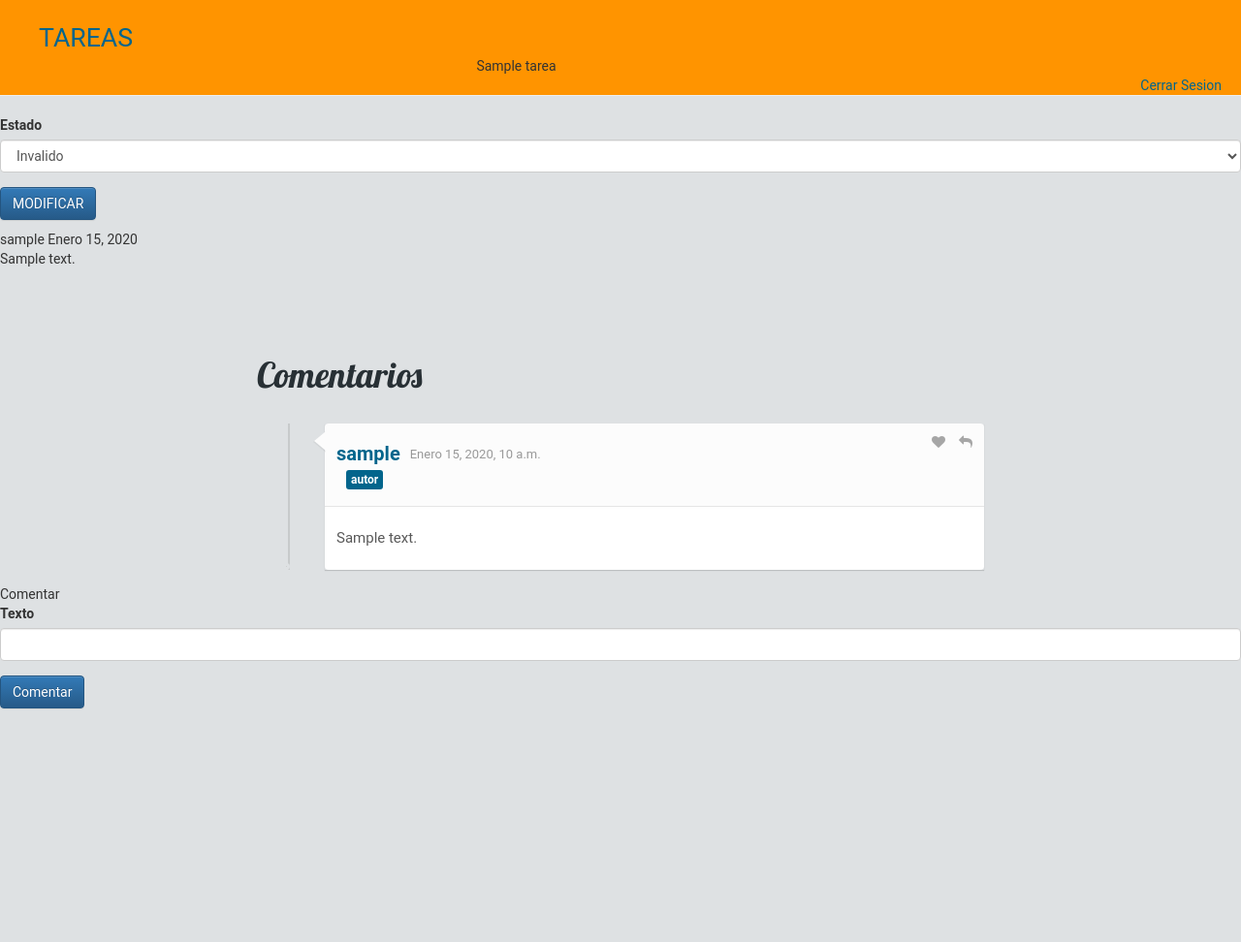
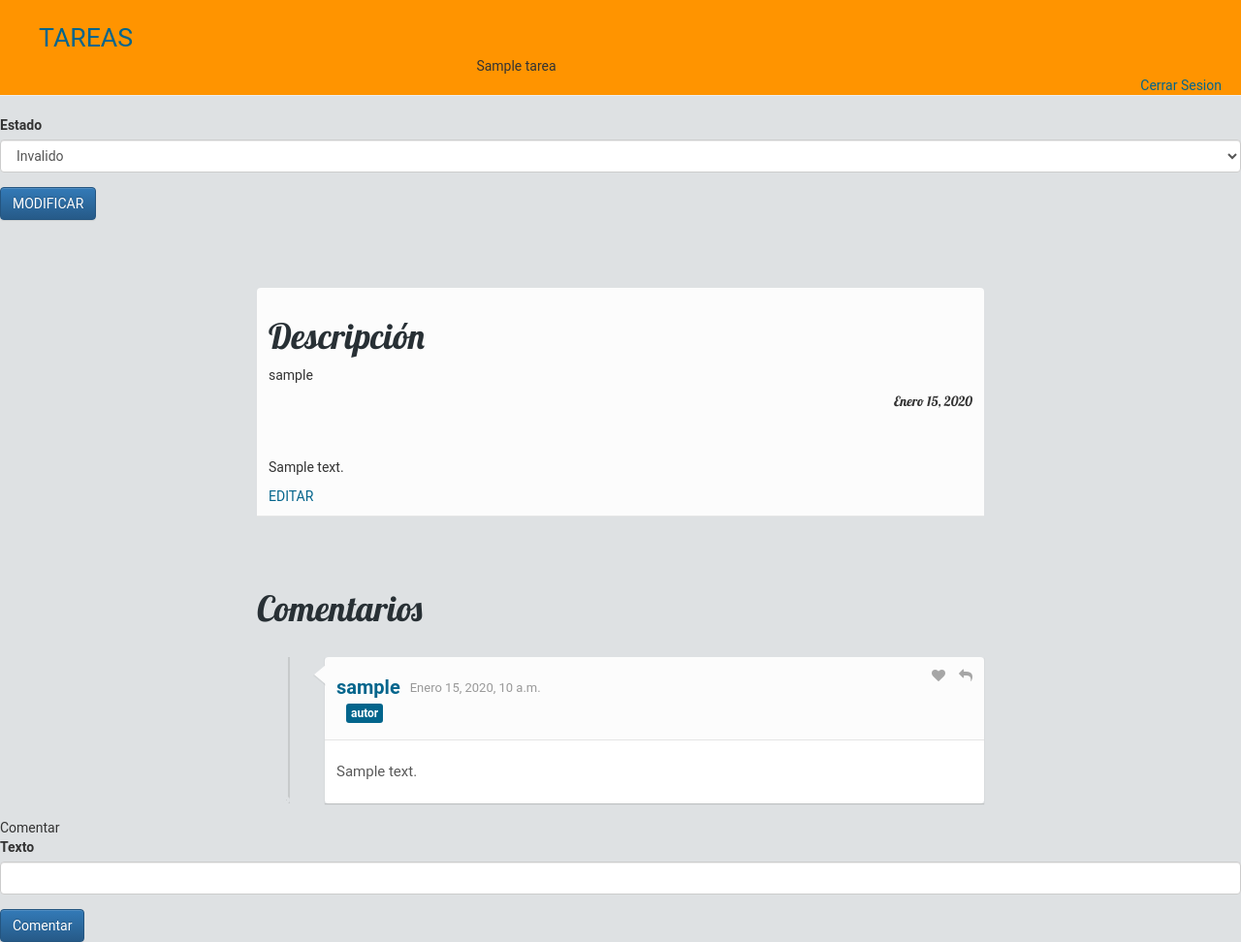
Before and after one commit to tecnicatura-villa-el-libertador/topolino, a Django app: page /tareas/1/ in a window 1280 px wide. Shown: the whole page at 97% size. Before the commit the page ends 732 px from the top, so only its background shows below. Run offline with Django 3.2, Linux system fonts and the light colour scheme; a user stored in the database is signed in; tables that the repository leaves empty hold one stand-in row (values such as "Sample post"); some libraries are stand-ins or nearby versions.

Commit message:
editar tareas

```diff
--- a/tareas/forms.py
+++ b/tareas/forms.py
@@ -5,7 +5,7 @@ from django.contrib.auth.models import User
 from pagedown.widgets import PagedownWidget
 
 
-# creo un formulario con el campo texto para mostrar
+# creo un formulario que hereda de Comentario y agrega el atributo fields(campo texto) con el campo texto para mostrar
 class Comentarios(forms.ModelForm):
       class Meta:
           model= Comentario
@@ -23,7 +23,7 @@ class ComentarioForm(forms.ModelForm):
     texto = forms.CharField(widget=PagedownWidget(show_preview=False))
     class Meta:
         model = Comentario
-        fields=['texto']
+        fields = ['texto']
 
 class TareaForm(forms.ModelForm):
     descripcion = forms.CharField(widget=PagedownWidget(show_preview=False))
--- a/tareas/models.py
+++ b/tareas/models.py
@@ -38,6 +38,7 @@ class Categoria(models.Model):
           return self.nombre
 
 class Comentario(models.Model):
+      # relaciono un comentario a una tarea a traves de su clave foranea
       tarea = models.ForeignKey(Tarea, null=True)
       usuario = models.ForeignKey(User)
       fecha = models.DateTimeField(default= timezone.now)
--- a/tareas/static/css/tareas.css
+++ b/tareas/static/css/tareas.css
@@ -16,6 +16,10 @@
 
     h1, h2, h3, h4 {
         font-family: 'Lobster', cursive;
+    }
+
+    h5 {
+        font-family: 'Lobster', cursive; text-align: right;
     }
 
     .date {
--- a/tareas/templates/tareas/comentario.html
+++ b/tareas/templates/tareas/comentario.html
@@ -24,9 +24,29 @@
 	        </form>
 	{% endif %}
 	</p>
-		 {{tarea.usuario}} {{tarea.fecha_creacion}}<br>
 
-		{{tarea.descripcion|markdown}} <br>
+<div class="container">
+<link href="https://maxcdn.bootstrapcdn.com/font-awesome/4.6.3/css/font-awesome.min.css" rel="stylesheet" integrity="sha384-T8Gy5hrqNKT+hzMclPo118YTQO6cYprQmhrYwIiQ/3axmI1hQomh7Ud2hPOy8SP1" crossorigin="anonymous">
+	<div class="row">
+	<!-- Contenedor Principal -->
+    	<div class="comments-container">
+			<div class="comment-main-level">
+
+				<!-- Contenedor del Comentario -->
+				<div class="comment-box">
+					<div class="comment-head">
+
+		 				<h1>Descripción</h1>
+		 				{{tarea.usuario}}
+		 				<h5>{{tarea.fecha_creacion}}</h5> <br><br>
+						{{tarea.descripcion|markdown}} <a href="/editar_tareas/{{tarea.id}}">EDITAR</a> <br>
+					</div>
+				</div>
+			</div>
+		</div>
+	</div>
+</div>
+
 
 		{% block arriba %}
 <div class="container">
@@ -50,8 +70,7 @@
 									<i class="fa fa-reply"></i>
 									<i class="fa fa-heart"></i>
 								</div>
-						<div class="comment-content"><p>{{c.texto|markdown}}</p>
-						</div>
+							<div class="comment-content"><p>{{c.texto|markdown}}</p></div>
 						</div>
 					</div>
 
--- a/tareas/templates/tareas/editar_tareas.html
+++ b/tareas/templates/tareas/editar_tareas.html
@@ -12,7 +12,7 @@
 
 
 		<button type="submit" class="save btn btn-default">{% block submit %}enviar{% endblock %}</button>
-	     </form>
+	    </form>
 
 
  {% endblock content %}
--- a/tareas/views.py
+++ b/tareas/views.py
@@ -9,11 +9,15 @@ def nombrecat(request):
 
 @login_required
 def comentario(request,id):
+    # instancio un formulario de comentario en blanco
+    form = ComentarioForm()
+    # trae un objeto tarea de cierto id
+    tarea=get_object_or_404(Tarea, id=id)
+    # formulario que permite cambiar estado de una tarea
+    form_estado = Tarea_estado(instance=tarea)
 
-    form = ComentarioForm()
-    tarea=get_object_or_404(Tarea, id=id)
-    form_estado= Tarea_estado(instance=tarea)
     estado_viejo = tarea.estado
+
     if request.method == "POST":
         if 'submit_estado' in request.POST:
             #import ipdb;ipdb.set_trace
@@ -27,8 +31,8 @@ def comentario(request,id):
                     usuario = request.user
                     texto = "{} cambió el estado de {} a {}".format(usuario, estado_viejo, estado_nuevo)
                     Comentario(usuario=usuario,texto=texto, tarea=tarea, manual=False).save()
+                return redirect(tarea)
 
-                return redirect(tarea)
         else:
             form = ComentarioForm(request.POST)
             if form.is_valid():
@@ -77,18 +81,38 @@ def register(request):
 def home(request):
     return redirect('/login/')
 
-def editar_tareas(request):
-    form= TareaForm()
+def editar_tareas(request,id = None):
+    '''
+	Esta vista sirve para crear un comentario nuevo en una tarea o modificar un comentario
+    '''
+
+
+    if id:
+    	# si la tarea tiene un id me trae esa tarea sino da error 404
+      	tarea = get_object_or_404(Tarea, id=id)
+      	descripcion_vieja = tarea.descripcion
+    else:
+    	tarea = None
+
+    # instancio un objeto que permite modificar 'titulo', 'descripcion', 'categoria', 'prioridad'
+    form = TareaForm(instance = tarea)
 
     if request.method == "POST":
+        form = TareaForm(request.POST, instance = tarea)
+        print(request.POST)
+        if form.is_valid():
+        	tarea = form.save(commit=False)
+        	tarea.usuario = request.user
+        	tarea.save()
+        	descripcion_nueva = tarea.descripcion
 
-        form = TareaForm(request.POST)
-        if form.is_valid():
+       		if descripcion_nueva != descripcion_vieja:
+	        	usuario = request.user
+	        	texto = "{} editó el comentario de {} a {}".format(usuario, descripcion_vieja, descripcion_nueva)
+	        	Comentario(usuario = usuario,texto = texto, tarea = tarea, manual = False).save()
 
-            tarea = form.save(commit=False)
-            tarea.usuario = request.user
-            tarea.save()
-            return redirect(tarea)
+        	return redirect(tarea)
+
     return render(request, "tareas/editar_tareas.html",{"form": form})
 
 
--- a/topolino/urls.py
+++ b/topolino/urls.py
@@ -26,6 +26,7 @@ urlpatterns = [
     url(r'^tareas/(?P<id>[0-9]+)/$', views.comentario),
     url(r'^tareas/', views.lista_tareas),
     url(r'^registration/registro.html',views.register),
-    url(r'^editar_tareas/', views.editar_tareas),
+    url(r'^editar_tareas/(?P<id>[0-9]+)/$', views.editar_tareas),
+    url(r'^editar_tareas/$', views.editar_tareas),
     url('^',include('django.contrib.auth.urls')),
 ]
```
Lines whose indentation alone changed are shown as unchanged.
